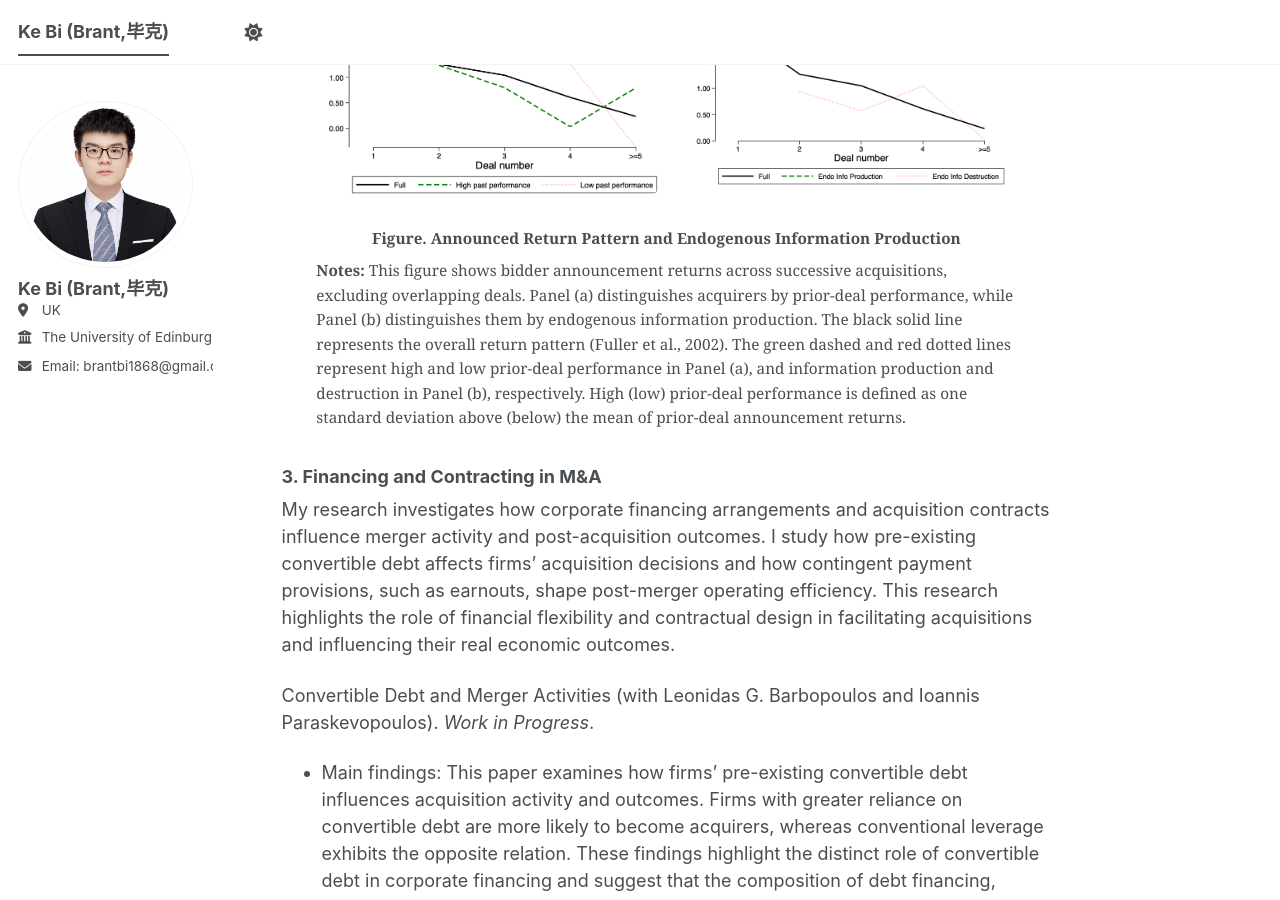
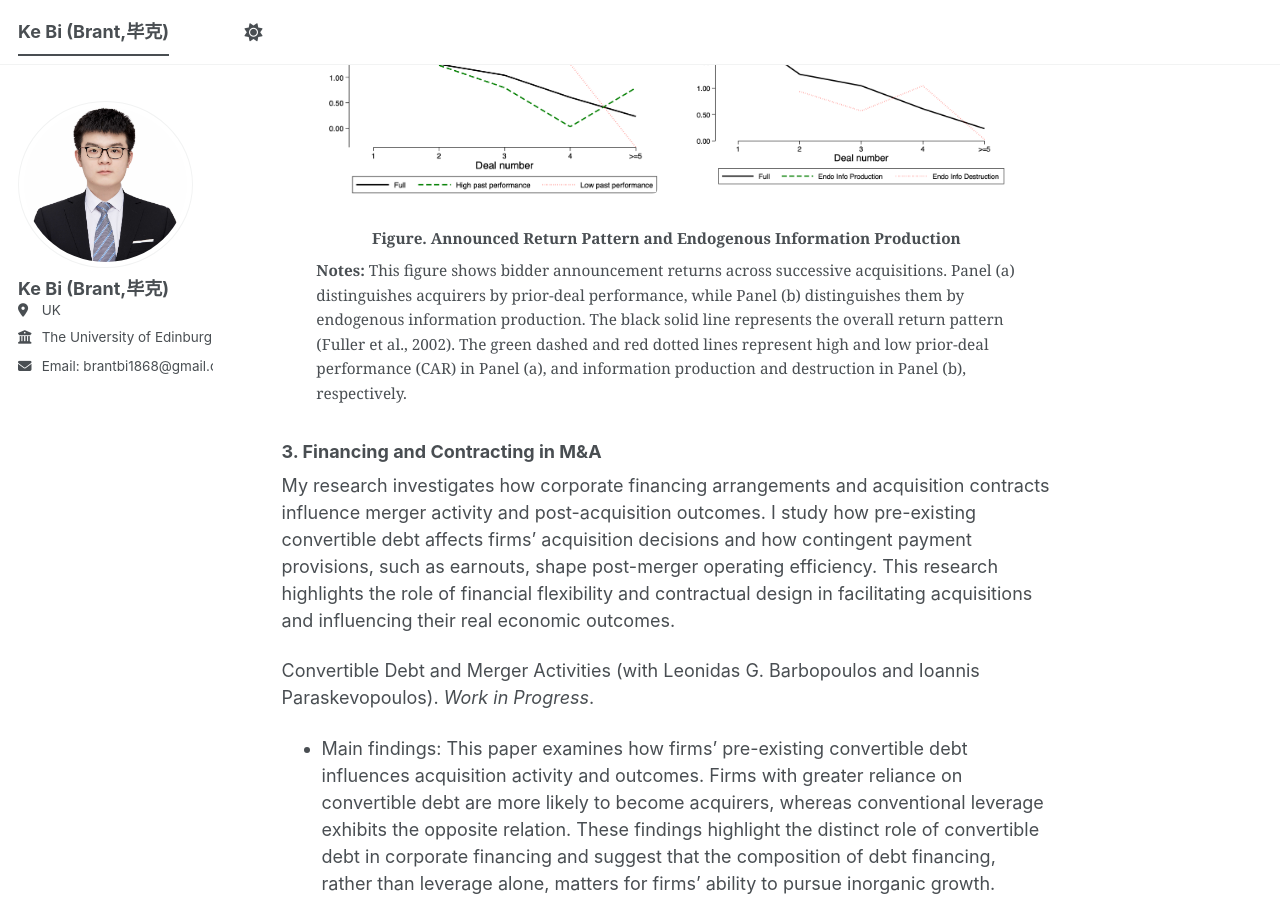
Before and after one commit to brant1868/brant1868.github.io, a Jekyll site: the page built from _pages/about.md, in a window 1280 px wide and 900 px high, scrolled down 4881 px. Built offline with Jekyll 4.4.1, drawn with Linux system fonts in a browser that asks for light colours; a script bundle is joined from its source files by our own code; library files that are not in the unit come from our copies.

Commit message:
Update about.md

```diff
--- a/_pages/about.md
+++ b/_pages/about.md
@@ -417,16 +417,14 @@ This research explores how information quality, information production, and lear
     ">
       <strong>Notes:</strong>
       This figure shows bidder announcement returns across successive
-      acquisitions, excluding overlapping deals.
+      acquisitions.
       Panel (a) distinguishes acquirers by prior-deal performance,
       while Panel (b) distinguishes them by endogenous information production.
       The black solid line represents the overall return pattern
       (Fuller et al., 2002).
       The green dashed and red dotted lines represent high and low
-      prior-deal performance in Panel (a), and information production
+      prior-deal performance (CAR) in Panel (a), and information production
       and destruction in Panel (b), respectively.
-      High (low) prior-deal performance is defined as one standard
-      deviation above (below) the mean of prior-deal announcement returns.
     </div>
   </figcaption>
 </figure>
```
